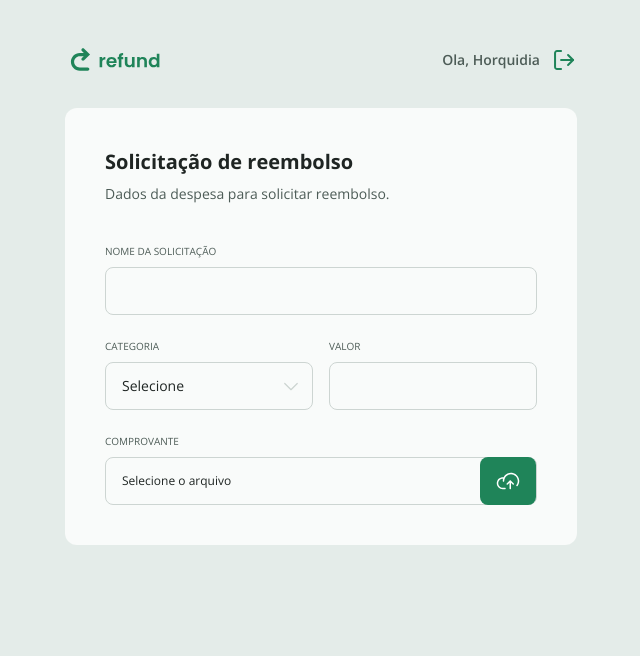
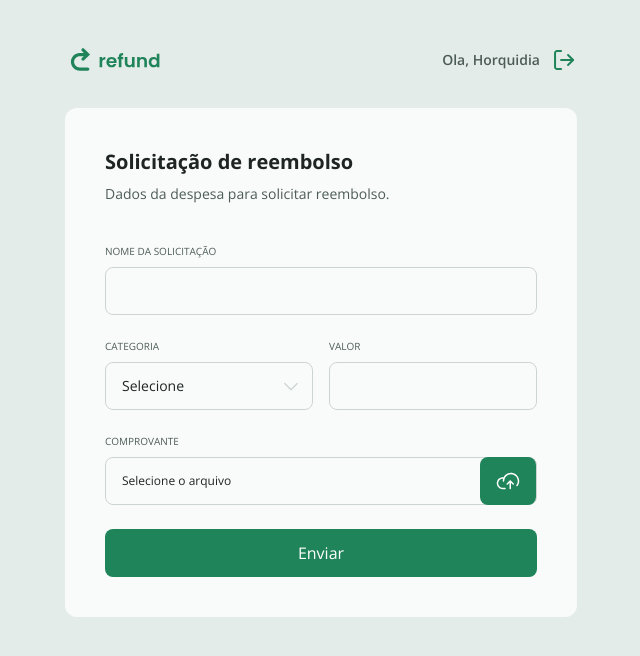
Before and after one commit to horquidia-lima/refund-tailwind, a React (Vite) app: page / in a window 1280 px wide. Shown: the top 656 px of the page, without its empty margins (319-959 px from the left). Built offline with nearby package versions, Linux system fonts and the light colour scheme.

Commit message:
Button Enviar

```diff
--- a/src/pages/Refund.tsx
+++ b/src/pages/Refund.tsx
@@ -3,11 +3,21 @@
 import { Select } from "../components/Select";
 import { CATEGORIES_KEYS, CATEGORIES } from "../utils/categories";
 import { Upload } from "../components/Upload";
+import { Button } from "../components/Button";
 
 export function Refund() {
+    const [name, setName] = useState('')
+    const [amount, setAmount] = useState('')
     const [category, setCategory] = useState('')
+    const [isloading, setIsLoading] = useState(false)
+    const [filename, setFilename] = useState<File | null>(null)
+
+    function onSubmit(e: React.FormEvent) {
+        e.preventDefault()
+        console.log(name, amount, category, filename)
+    }
     return (
-        <form className="bg-gray-500 w-full rounded-xl flex flex-col p-10 gap-6 lg:min-w-[512px]">
+        <form onSubmit={onSubmit} className="bg-gray-500 w-full rounded-xl flex flex-col p-10 gap-6 lg:min-w-[512px]">
             <header>
                 <h1 className="text-xl font-bold text-gray-100">Solicitação de reembolso</h1>
                 <p className="text-sm text-gray-200 mt-2 mb-4">Dados da despesa para solicitar reembolso. </p>
@@ -16,6 +26,8 @@
             <Input
                 required
                 legend="NOME da solicitação"
+                value={name}
+                onChange={e => setName(e.target.value)}
             />
 
             <div className="flex gap-4">
@@ -33,10 +45,17 @@
                 <Input
                     required
                     legend="Valor"
+                    value={amount}
+                    onChange={e => setAmount(e.target.value)}
                 />
             </div>
 
-            <Upload/>
+            <Upload
+                filename={filename && filename.name}
+                onChange={(e) => e.target.files && setFilename(e.target.files[0])}
+            />
+
+            <Button type="submit" isLoading={isloading}>Enviar</Button>
         </form>
     )
 }
```
